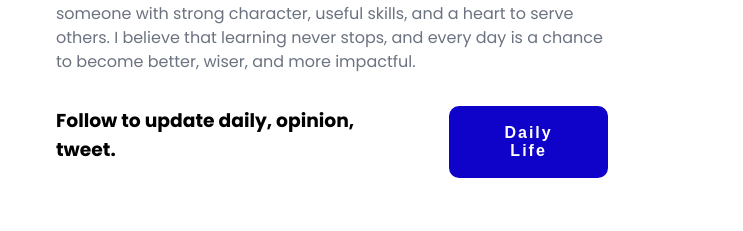
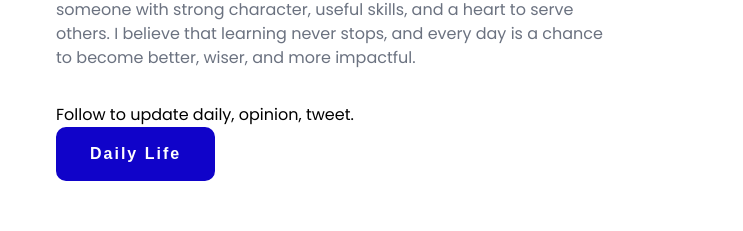
Before and after one commit to zavrud/bd, a plain HTML site: page index.html in a window 1280 px wide. Shown: the part 407-638 px from the top of the page, 0-743 px from the left. Drawn offline with nearby package versions, Linux system fonts and the light colour scheme.

Commit message:
Update index.html

```diff
--- a/index.html
+++ b/index.html
@@ -40,9 +40,8 @@
             My mission is to become a HighValue Male — someone with strong character, useful skills, and a heart to serve others.
             I believe that learning never stops, and every day is a chance to become better, wiser, and more impactful.
           </p>
+          <p>Follow to update daily, opinion, tweet.</p>
           <div class="action__btns">
-            <h3>Follow to update daily, opinion, tweet.</h3>
-            <br>
             <a href="https://x.com/zavrud"><button class="hire__me">Daily Life</button></a>
           </div>
         </div>
```
